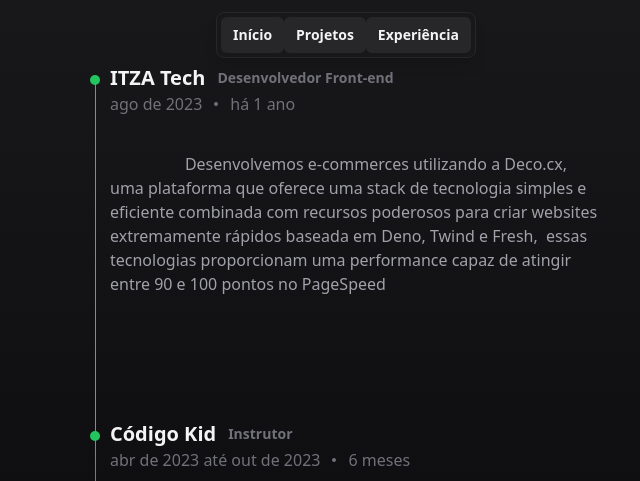
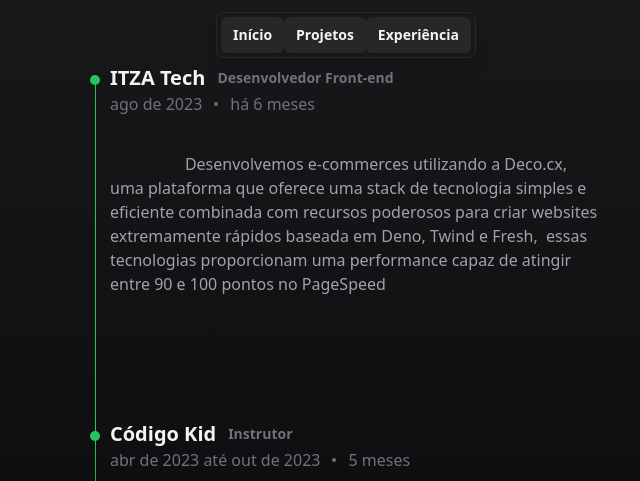
Before and after one commit to vitoUwu/website, an Astro site: page /experience in a window 1280 px wide. Shown: the top 481 px of the page, 294-934 px from the left. Built offline with nearby package versions, Linux system fonts and the light colour scheme; Astro itself is replaced by a stand-in of ours; some packages are replaced by stand-ins of ours.

Commit message:
fix: job relative time

```diff
--- a/src/pages/experience/index.astro
+++ b/src/pages/experience/index.astro
@@ -27,8 +27,8 @@
   const hasEnd = !!end;
   end ??= new Date();
 
-  const seconds = Math.round((end.getTime() - start.getTime()) / 1000);
-  let interval = Math.round(seconds / 31536000);
+  const seconds = Math.floor((end.getTime() - start.getTime()) / 1000);
+  let interval = Math.floor(seconds / 31536000);
 
   if (interval >= 1) {
     return `${hasEnd ? "" : "há "}${interval} ${
@@ -36,7 +36,7 @@
     }`;
   }
 
-  interval = Math.round(seconds / 2592000);
+  interval = Math.floor(seconds / 2592000);
   if (interval >= 1) {
     return `${hasEnd ? "" : "há "}${interval} ${
       interval === 1 ? "mês" : "meses"
```
